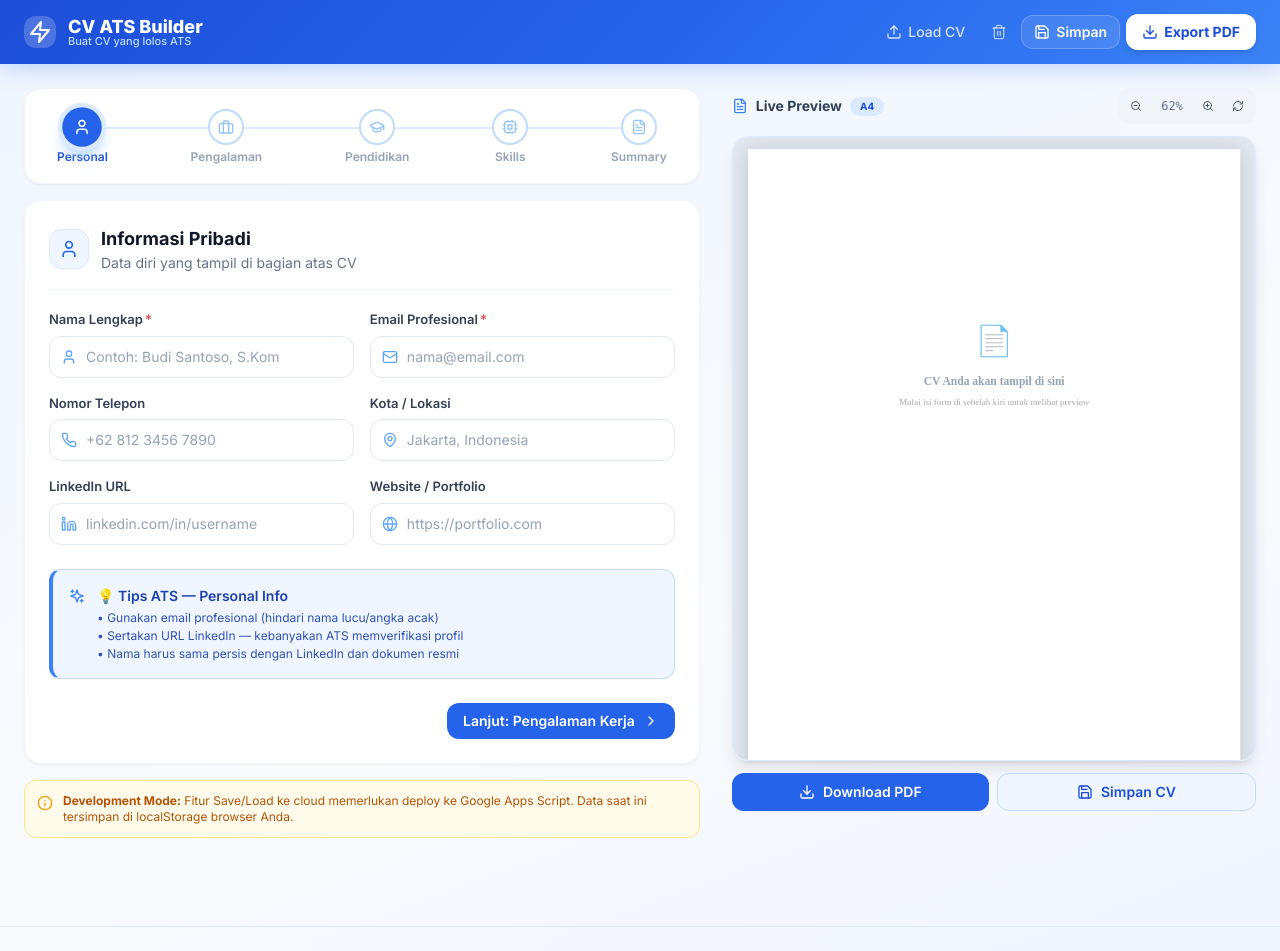
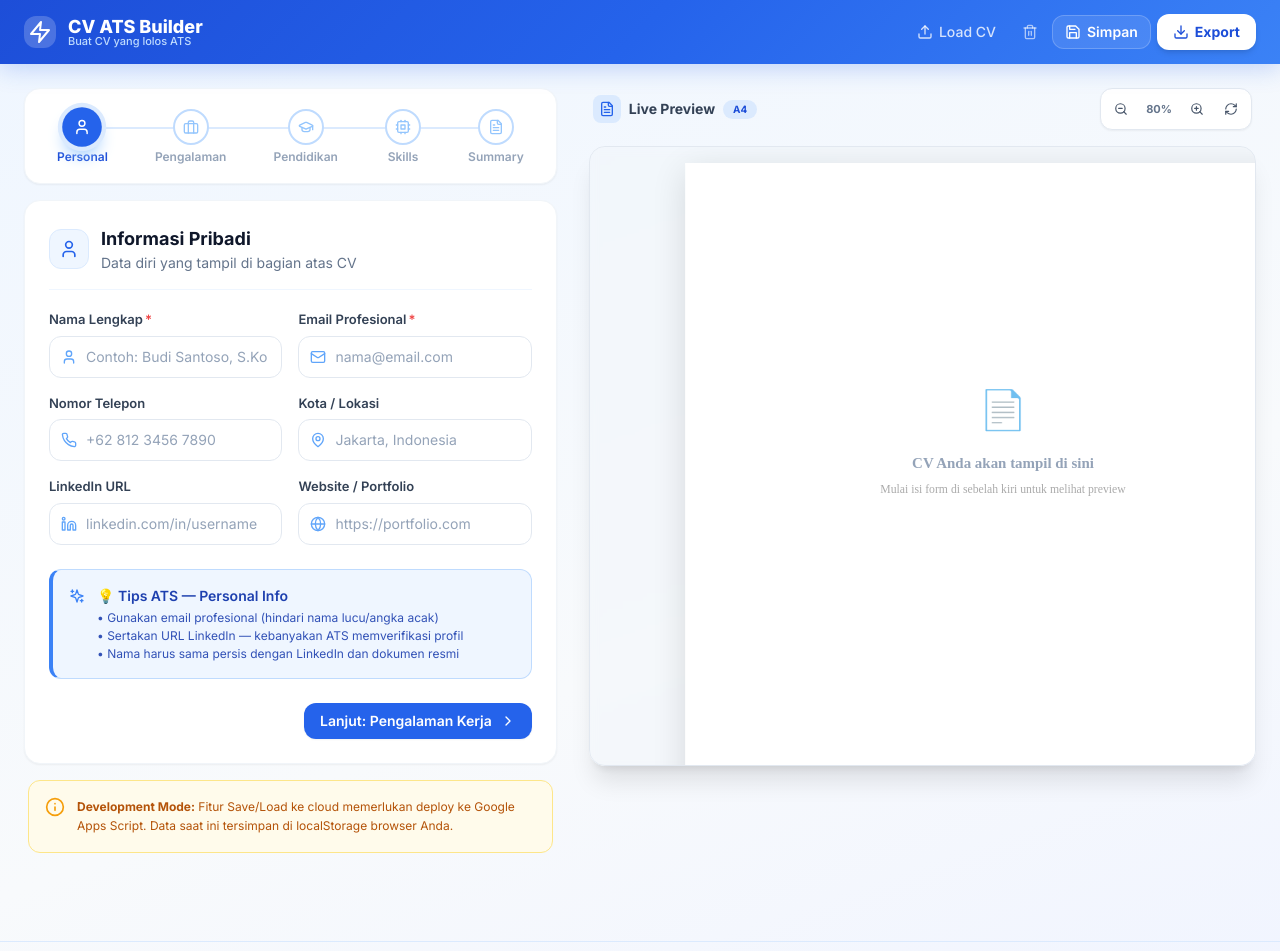
Before and after one commit to ISOLCODING/cv-ats-builder, a React (Vite) app: page / in a window 1280 px wide. Shown: the top 951 px of the page. Built offline with nearby package versions, Linux system fonts and the light colour scheme; what @react-pdf/renderer would draw is missing.

Commit message:
feat: upgrade to modern responsive UI with mobile tab navigation and premium glassy effects

```diff
--- a/src/App.jsx
+++ b/src/App.jsx
@@ -90,8 +90,8 @@ export default function App() {
   const cvPreviewRef = useRef(null);
   const [exporting, setExporting]           = useState(false);
   const [exportPct, setExportPct]           = useState(0);
-  const [zoom, setZoom]                     = useState(0.62);
-  const [showMobile, setShowMobile]         = useState(false);
+  const [zoom, setZoom] = useState(0.8); // Default zoom lebih besar untuk mobile
+  const [activeTab, setActiveTab] = useState('form'); // 'form' | 'preview'
   const [showLoadModal, setShowLoadModal]   = useState(false);
 
   const {
@@ -204,28 +204,20 @@ export default function App() {
               disabled={exporting}
               className="flex items-center gap-1.5 px-4 py-2 rounded-xl bg-white text-blue-700 text-sm font-bold shadow-md hover:shadow-lg hover:scale-[1.02] transition-all disabled:opacity-60"
             >
-              {exporting ? <><span className="spinner w-4 h-4 border-blue-600" />{exportPct}%</> : <><Download className="w-4 h-4" />Export PDF</>}
-            </button>
-
-            {/* Mobile preview toggle */}
-            <button
-              onClick={() => setShowMobile(!showMobile)}
-              className="lg:hidden p-2 rounded-xl text-white hover:bg-white/10 transition-all"
-            >
-              {showMobile ? <X className="w-5 h-5" /> : <FileText className="w-5 h-5" />}
+              {exporting ? <><span className="spinner w-4 h-4 border-blue-600" />{exportPct}%</> : <><Download className="w-4 h-4" />Export</>}
             </button>
           </div>
         </div>
       </header>
 
       {/* ── Main layout ────────────────────────────────────── */}
-      <main className="max-w-screen-2xl mx-auto px-4 sm:px-6 py-6">
-        <div className="flex gap-6 xl:gap-8 items-start">
+      <main className="max-w-screen-2xl mx-auto px-4 sm:px-6 py-4 md:py-6 pb-24 lg:pb-6">
+        <div className="flex flex-col lg:flex-row gap-6 xl:gap-8 items-start">
 
           {/* Left — Form panel */}
-          <div className={`flex-1 min-w-0 space-y-4 ${showMobile ? 'hidden lg:block' : 'block'}`}>
+          <div className={`flex-1 w-full min-w-0 space-y-4 ${activeTab === 'form' ? 'block' : 'hidden lg:block'}`}>
             {/* Stepper card */}
-            <div className="card py-5">
+            <div className="card py-4 sm:py-5 overflow-x-auto">
               <Stepper currentStep={currentStep} onStepClick={setCurrentStep} />
             </div>
 
@@ -236,9 +228,9 @@ export default function App() {
 
             {/* Dev mode banner */}
             {!isGASMode && (
-              <div className="p-3 bg-amber-50 border border-amber-200 rounded-xl flex gap-2.5 text-xs text-amber-700">
-                <Info className="w-4 h-4 flex-shrink-0 mt-0.5 text-amber-500" />
-                <span>
+              <div className="p-4 bg-amber-50 border border-amber-200 rounded-xl flex gap-3 text-xs text-amber-700 mx-1">
+                <Info className="w-5 h-5 flex-shrink-0 text-amber-500" />
+                <span className="leading-relaxed">
                   <strong>Development Mode:</strong> Fitur Save/Load ke cloud memerlukan deploy ke Google Apps Script.
                   Data saat ini tersimpan di localStorage browser Anda.
                 </span>
@@ -247,76 +239,112 @@ export default function App() {
           </div>
 
           {/* Right — CV Preview panel */}
-          <div className={`w-auto flex-shrink-0 ${showMobile ? 'block w-full' : 'hidden lg:block'}`}>
-            <div className="sticky top-24 space-y-3" style={{ width: `${794 * zoom + 32}px`, maxWidth: '100vw' }}>
+          <div className={`w-full lg:w-auto flex-shrink-0 ${activeTab === 'preview' ? 'block' : 'hidden lg:block'}`}>
+            <div className="sticky top-24 space-y-4">
               {/* Preview controls */}
-              <div className="flex items-center justify-between">
+              <div className="flex items-center justify-between px-1">
                 <div className="flex items-center gap-2">
-                  <FileText className="w-4 h-4 text-blue-500" />
+                  <div className="p-1.5 rounded-lg bg-blue-100 text-blue-600">
+                    <FileText className="w-4 h-4" />
+                  </div>
                   <span className="text-sm font-bold text-slate-700">Live Preview</span>
                   <span className="badge badge-blue text-[10px]">A4</span>
                   {savedCVId && (
-                    <span className="badge badge-green text-[10px] flex items-center gap-1">
+                    <span className="badge badge-green text-[10px] hidden sm:flex items-center gap-1">
                       <CheckCircle2 className="w-2.5 h-2.5" /> Tersimpan
                     </span>
                   )}
                 </div>
-                {/* Zoom */}
-                <div className="flex items-center gap-0.5 bg-slate-100 rounded-xl p-1">
-                  <button onClick={() => setZoom(z => Math.max(0.4, z - 0.05))} className="btn btn-ghost btn-icon w-7 h-7 rounded-lg" title="Zoom out"><ZoomOut className="w-3.5 h-3.5" /></button>
-                  <span className="text-xs text-slate-500 px-2 font-mono w-10 text-center">{Math.round(zoom*100)}%</span>
-                  <button onClick={() => setZoom(z => Math.min(1.1, z + 0.05))} className="btn btn-ghost btn-icon w-7 h-7 rounded-lg" title="Zoom in"><ZoomIn className="w-3.5 h-3.5" /></button>
-                  <button onClick={() => setZoom(0.62)} className="btn btn-ghost btn-icon w-7 h-7 rounded-lg" title="Reset"><RefreshCw className="w-3 h-3" /></button>
+                {/* Zoom - Hidden on smaller mobile to save space, but zoom is still useful */}
+                <div className="flex items-center gap-0.5 bg-white border border-slate-200 shadow-sm rounded-xl p-1">
+                  <button onClick={() => setZoom(z => Math.max(0.3, z - 0.1))} className="btn btn-ghost btn-icon w-8 h-8 rounded-lg" title="Zoom out"><ZoomOut className="w-3.5 h-3.5" /></button>
+                  <span className="text-[11px] text-slate-500 px-1 font-bold w-10 text-center">{Math.round(zoom * 100)}%</span>
+                  <button onClick={() => setZoom(z => Math.min(1.2, z + 0.1))} className="btn btn-ghost btn-icon w-8 h-8 rounded-lg" title="Zoom in"><ZoomIn className="w-3.5 h-3.5" /></button>
+                  <button onClick={() => setZoom(0.8)} className="btn btn-ghost btn-icon w-8 h-8 rounded-lg" title="Reset"><RefreshCw className="w-3.5 h-3.5" /></button>
                 </div>
               </div>
 
               {/* Preview window */}
               <div
-                className="rounded-2xl border border-blue-100 shadow-lg bg-slate-200 overflow-auto"
-                style={{ maxHeight: 'calc(100vh - 175px)', padding: '12px' }}
+                className="rounded-2xl border border-slate-200 shadow-xl bg-slate-100/50 backdrop-blur-sm overflow-auto mx-auto"
+                style={{
+                  maxHeight: 'calc(100vh - 180px)',
+                  padding: '16px',
+                  width: activeTab === 'preview' ? '100%' : `${794 * zoom + 32}px`,
+                  maxWidth: '100%'
+                }}
               >
-                <div style={{
+                <div className="preview-container" style={{
                   width: `${794 * zoom}px`,
                   height: `${1123 * zoom}px`,
                   position: 'relative',
                   margin: '0 auto',
                 }}>
-                  <div style={{
+                  <div className="preview-scale-wrapper" style={{
                     transform: `scale(${zoom})`,
-                    transformOrigin: 'top left',
+                    transformOrigin: 'top center',
                     width: '794px',
-                    boxShadow: '0 4px 32px rgba(0,0,0,0.15)',
+                    boxShadow: '0 10px 40px rgba(0,0,0,0.12)',
+                    backgroundColor: 'white',
                   }}>
                     <CVPreview ref={cvPreviewRef} />
                   </div>
                 </div>
               </div>
 
-              {/* Action buttons */}
-              <div className="flex gap-2">
-                <button
+              {/* Mobile quick actions when in preview tab */}
+              <div className="lg:hidden grid grid-cols-2 gap-3 pb-4">
+                <Button
                   onClick={handleExport}
                   disabled={exporting}
-                  className="btn btn-primary flex-1 gap-2"
+                  variant="primary"
+                  className="w-full h-12 shadow-blue"
+                  leftIcon={exporting ? null : <Download className="w-5 h-5" />}
                 >
-                  {exporting
-                    ? <><span className="spinner w-4 h-4" />{exportPct}%</>
-                    : <><Download className="w-4 h-4" />Download PDF</>
-                  }
-                </button>
-                <button
+                  {exporting ? `${exportPct}%` : 'Download PDF'}
+                </Button>
+                <Button
                   onClick={handleSave}
                   disabled={isSaving}
-                  className="btn btn-secondary flex-1 gap-2"
+                  variant="secondary"
+                  className="w-full h-12"
+                  leftIcon={isSaving ? null : <Save className="w-5 h-5" />}
                 >
-                  {isSaving ? <><span className="spinner w-4 h-4" />Menyimpan…</> : <><Save className="w-4 h-4" />Simpan CV</>}
-                </button>
+                  {isSaving ? 'Saving...' : 'Simpan Cloud'}
+                </Button>
               </div>
             </div>
           </div>
 
         </div>
       </main>
+
+      {/* ── Mobile Navigation ──────────────────────────────── */}
+      <nav className="fixed bottom-0 left-0 right-0 bg-white/80 backdrop-blur-xl border-t border-slate-200 z-50 lg:hidden px-6 py-3 flex items-center justify-around shadow-[0_-10px_40px_rgba(0,0,0,0.05)]">
+        <button
+          onClick={() => setActiveTab('form')}
+          className={`flex flex-col items-center gap-1 transition-all ${activeTab === 'form' ? 'text-blue-600 scale-110' : 'text-slate-400'}`}
+        >
+          <div className={`p-2 rounded-xl ${activeTab === 'form' ? 'bg-blue-100' : ''}`}>
+            <Menu className="w-6 h-6" />
+          </div>
+          <span className="text-[10px] font-bold uppercase tracking-wider">Isi Data</span>
+        </button>
+
+        <div className="w-12 h-12 -mt-10 rounded-full bg-blue-600 flex items-center justify-center shadow-lg shadow-blue-500/40 border-4 border-white text-white active:scale-95 transition-transform" onClick={handleExport}>
+          {exporting ? <span className="text-[10px] font-bold">{exportPct}%</span> : <Download className="w-6 h-6" />}
+        </div>
+
+        <button
+          onClick={() => setActiveTab('preview')}
+          className={`flex flex-col items-center gap-1 transition-all ${activeTab === 'preview' ? 'text-blue-600 scale-110' : 'text-slate-400'}`}
+        >
+          <div className={`p-2 rounded-xl ${activeTab === 'preview' ? 'bg-blue-100' : ''}`}>
+            <FileText className="w-6 h-6" />
+          </div>
+          <span className="text-[10px] font-bold uppercase tracking-wider">Preview</span>
+        </button>
+      </nav>
 
       {/* ── Footer ─────────────────────────────────────────── */}
       <footer className="mt-16 py-6 border-t border-blue-100 text-center">
--- a/src/index.css
+++ b/src/index.css
@@ -178,6 +178,57 @@
     animation: spin 0.6s linear infinite;
   }
 
+  /* ── Modern Premium Effects ─────────────────────────── */
+  .bg-mesh {
+      background-color: #f8fafc;
+      background-image:
+          radial-gradient(at 0% 0%, rgba(59, 130, 246, 0.05) 0px, transparent 50%),
+          radial-gradient(at 100% 0%, rgba(147, 197, 253, 0.05) 0px, transparent 50%),
+          radial-gradient(at 100% 100%, rgba(30, 64, 175, 0.05) 0px, transparent 50%),
+          radial-gradient(at 0% 100%, rgba(96, 165, 250, 0.05) 0px, transparent 50%);
+  }
+
+  .glass {
+      @apply bg-white/70 backdrop-blur-md border border-white/40;
+  }
+
+  .shadow-blue {
+      box-shadow: 0 10px 25px -5px rgba(37, 99, 235, 0.3), 0 8px 10px -6px rgba(37, 99, 235, 0.2);
+  }
+
+  .shadow-premium {
+      box-shadow:
+          0 0 0 1px rgba(0, 0, 0, 0.03),
+          0 2px 4px rgba(0, 0, 0, 0.02),
+          0 12px 24px rgba(0, 0, 0, 0.05);
+  }
+
+  /* Custom tooltips/badges */
+  .preview-scale-wrapper {
+      transition: transform 0.3s cubic-bezier(0.34, 1.56, 0.64, 1);
+  }
+
+  /* ATS Pulse */
+  .ats-pulse {
+      animation: pulse-ring 2s infinite;
+  }
+
+  @keyframes pulse-ring {
+      0% {
+          transform: scale(0.95);
+          opacity: 1;
+      }
+
+      50% {
+          transform: scale(1.05);
+          opacity: 0.8;
+      }
+
+      100% {
+          transform: scale(0.95);
+          opacity: 1;
+      }
+  }
   /* ── TipTap wrapper ────────────────────────────────────── */
   .tiptap-wrapper {
     @apply border border-slate-200 rounded-xl bg-white
@@ -292,9 +343,32 @@ select.form-input {
   appearance: none;
 }
 
-/* ── Mobile ───────────────────────────────────────────────── */
+/* ── Mobile Optimizations ─────────────────────────────────── */
 @media (max-width: 640px) {
-  .card { @apply p-4 rounded-xl; }
-  .toast-wrap { @apply left-4 right-4 bottom-4; }
+.card {
+        @apply p-4 rounded-2xl;
+    }
+
+    .toast-wrap {
+        @apply left-4 right-4 bottom-20;
+    }
   .toast { min-width: unset; @apply w-full; }
+  /* Hide scrollbars but allow scrolling */
+  .preview-window::-webkit-scrollbar {
+      display: none;
+  }
+
+  .preview-window {
+      -ms-overflow-style: none;
+      scrollbar-width: none;
+  }
+  }
+
+  /* 📱 Responsive Adjustments */
+  @media (max-width: 1024px) {
+      .preview-container {
+          transform: scale(calc(100vw / 820));
+          /* Auto scaling for narrow mobile */
+          transform-origin: top center;
+      }
 }
```
